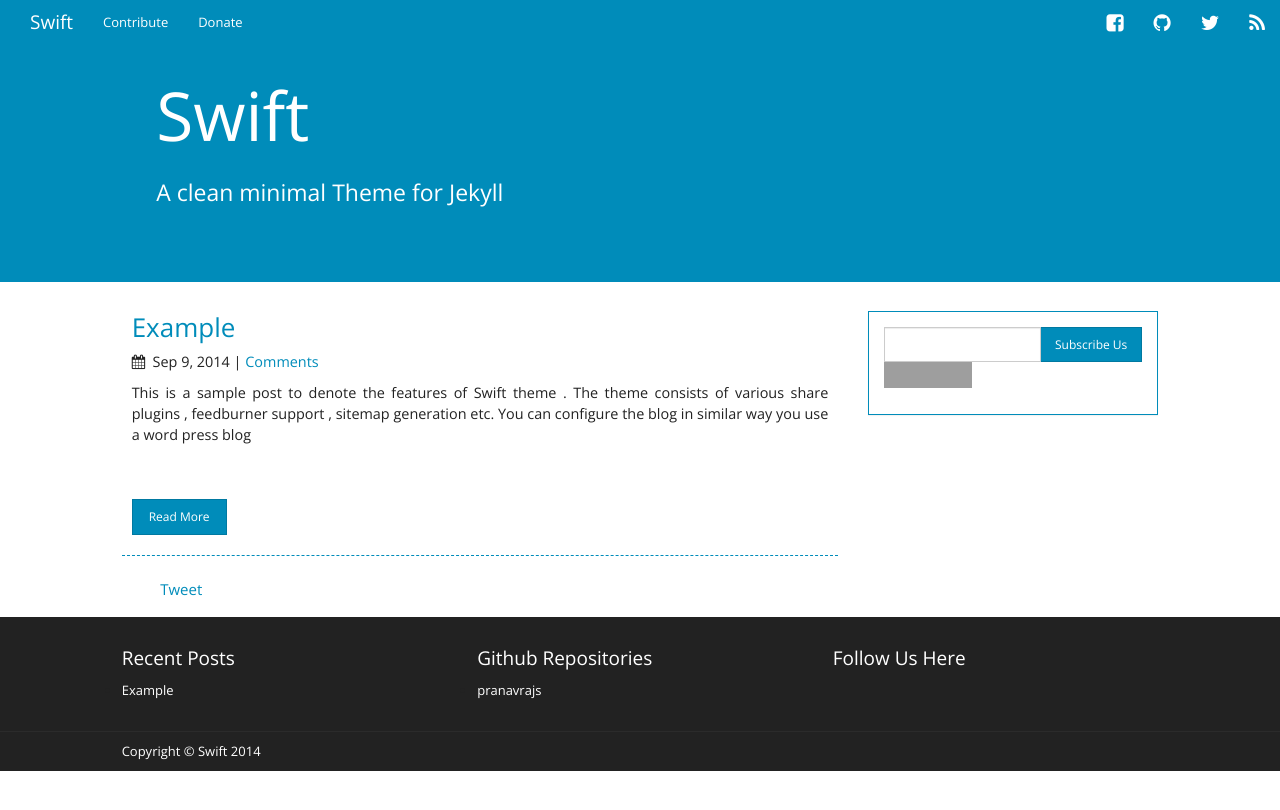
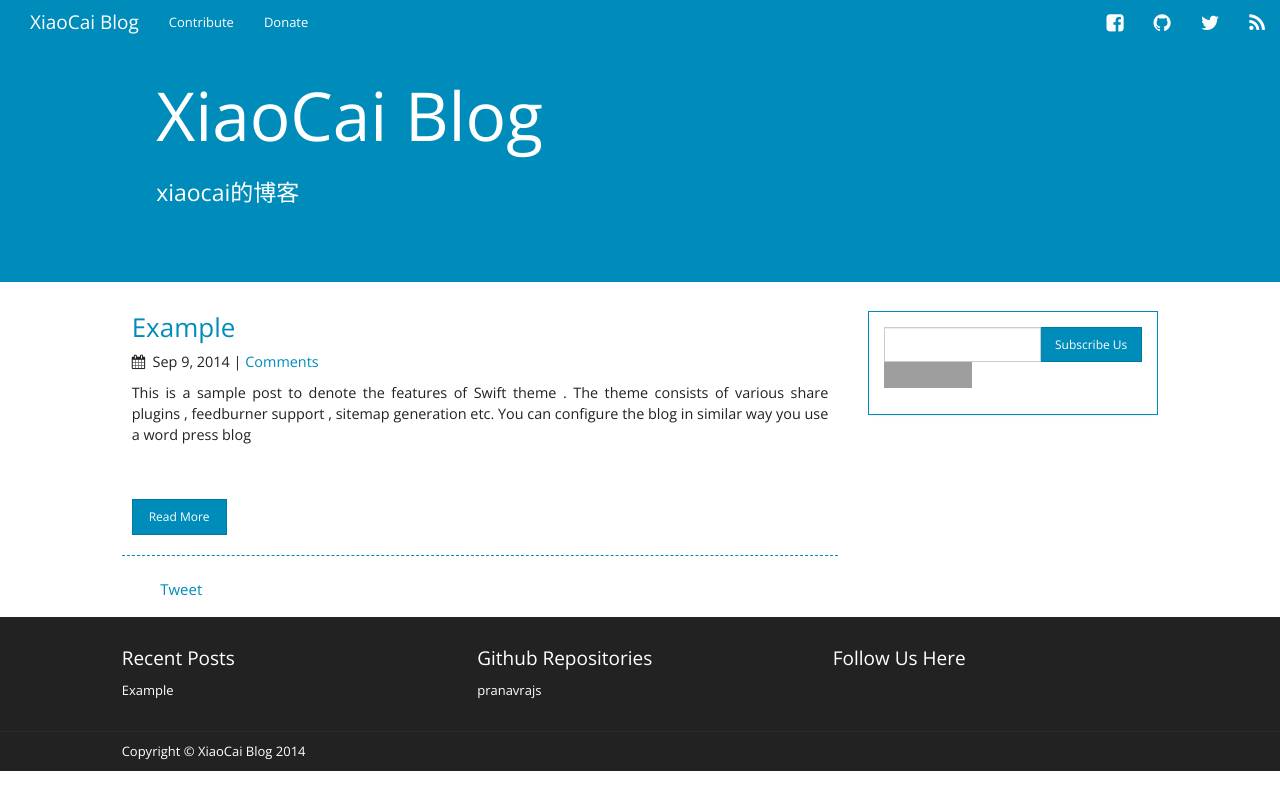
Before and after one commit to cmxiaocai/cmxiaocai.github.io, a Jekyll site: the page built from index.html, in a window 1280 px wide. Shown: the top 810 px of the page. Built offline with Jekyll 4.4.1, drawn with Linux system fonts in a browser that asks for light colours; nearby versions of some CDN libraries; comment, search, counter and statistics services are not loaded; grey boxes are pictures that could not be loaded.

Commit message:
edit site config

```diff
--- a/_config.yml
+++ b/_config.yml
@@ -1,9 +1,9 @@
 # Site settings
-title: Swift
-description: A clean minimal Theme for Jekyll
-email: pranav@maangalabs.com
+title: XiaoCai Blog
+description: xiaocai的博客
+email: cmxiaocai@163.com
 baseurl: /swift
-url: "http://pranav.maangalabs.com" # the base hostname & protocol for your site
+url: "http://www.xiaocai.name" # the base hostname & protocol for your site
 #favicon
 favicon: /favicon.png
 
@@ -25,7 +25,7 @@ gplus_username: 101893920934936418705
 fb_username: pranav.tayberrycreative
 
 #permalink /blog/2014/11/11/this-is-a-sample-post
-permalink: /blog/:year/:month/:day/:title
+permalink: /blog/:year-:month-:day-:title
 # Build settings
 markdown: kramdown
 
@@ -37,8 +37,8 @@ disqus_show_comment_count: true
 authors:
   pranavrajs:
     display_name: Pranav Raj S
-    email: pranavrajs@gmail.com
-    fb: pranav.tayberrycreative
-    linkedin: pranavrajs
-    twitter: pranavrajs
-    github: pranavrajs
+    email: cmxiaocai@gmail.com
+    fb:
+    linkedin:
+    twitter:
+    github: cmxiaocai
```
